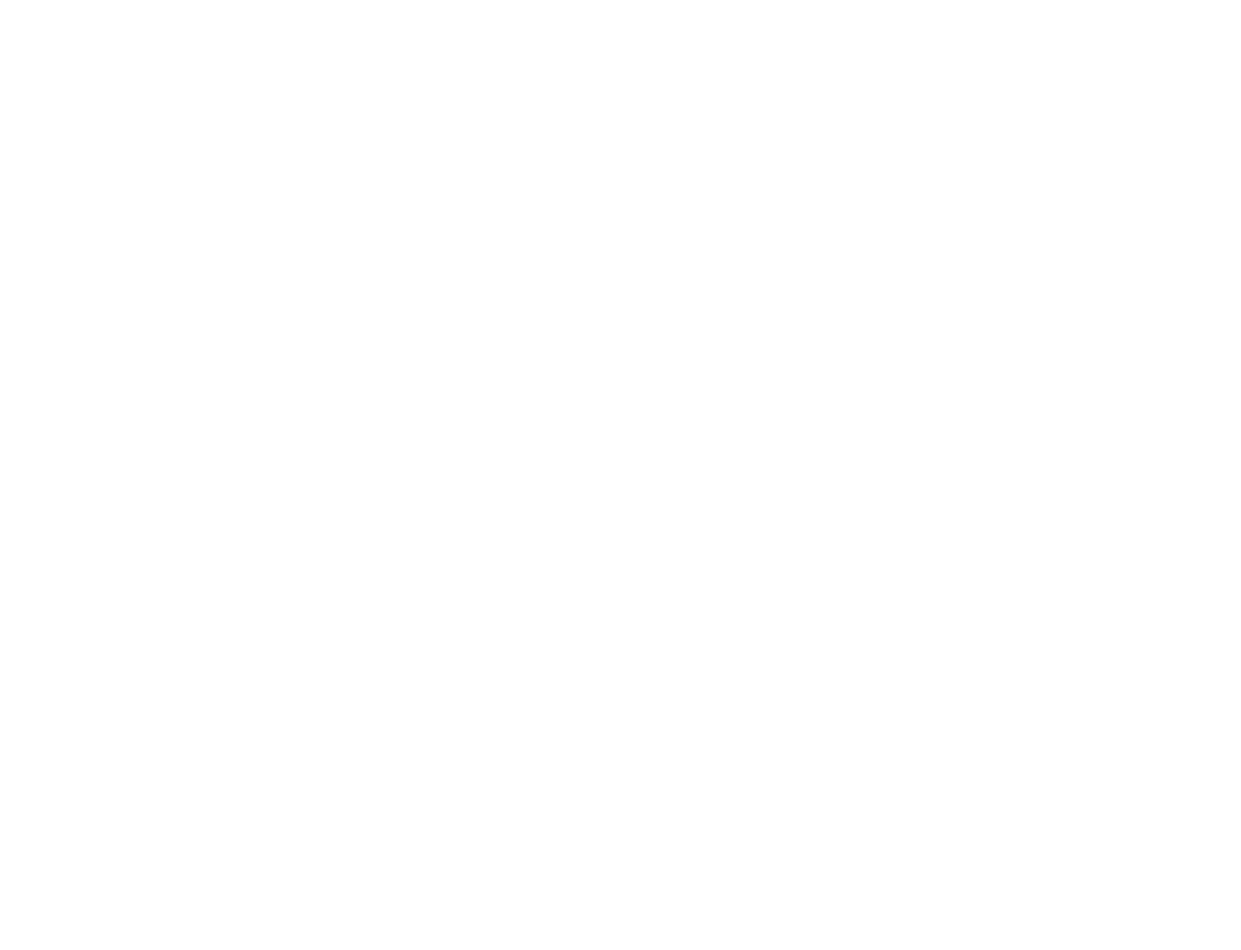
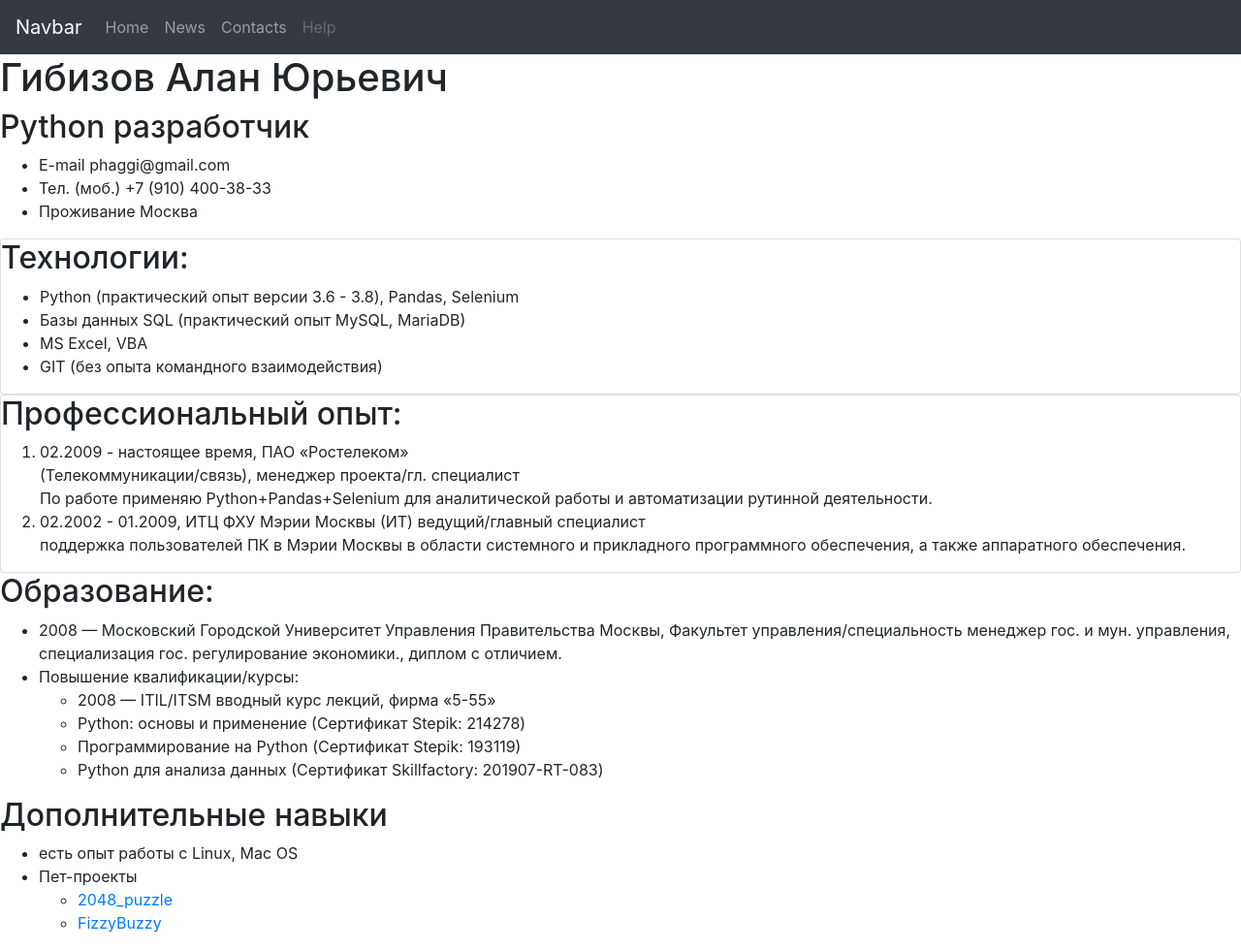
Before and after one commit to phaggi/learnhtml, a plain HTML site: page index.html in a window 1280 px wide. Shown: the whole page at 97% size. Before the commit the page ends 800 px from the top, so only its background shows below. Drawn offline with nearby package versions, Linux system fonts and the light colour scheme.

Commit message:
add navbar and resume body

```diff
--- a/index.html
+++ b/index.html
@@ -17,6 +17,91 @@
 
 </div>
 --->
+<nav class="navbar navbar-expand-lg navbar-dark bg-dark">
+    <a class="navbar-brand" href="#">Navbar</a>
+    <button class="navbar-toggler"
+            type="button"
+            data-toggle="collapse"
+            data-target="#navbarNavAltMarkup"
+            aria-controls="navbarNavAltMarkup"
+            aria-expanded="false"
+            aria-label="Toggle navigation">
+        <span class="navbar-toggler-icon"></span>
+    </button>
+    <div class="collapse navbar-collapse" id="navbarNavAltMarkup">
+        <div class="navbar-nav">
+            <a class="nav-item nav-link" href="#">Home<span class="sr-only">(current)</span></a>
+            <a class="nav-item nav-link" href="#">News</a>
+            <a class="nav-item nav-link" href="#">Contacts</a>
+            <a class="nav-item nav-link disabled" href="#">Help</a>
+        </div>
+    </div>
+
+</nav>
+
+<div class="Jumbotron">
+    <h1>Гибизов Алан Юрьевич</h1>
+    <h2>Python разработчик</h2>
+    <ul>
+        <li>E-mail 	phaggi@gmail.com</li>
+        <li>Тел. (моб.) 	+7 (910) 400-38-33</li>
+        <li>Проживание 	Москва</li>
+    </ul>
+</div>
+<div class="Profile card">
+    <h2>Технологии:</h2>
+    <ul>
+        <li>Python (практический опыт версии 3.6 - 3.8), Pandas, Selenium</li>
+        <li>Базы данных SQL (практический опыт MySQL, MariaDB)</li>
+        <li>MS Excel, VBA</li>
+        <li>GIT (без опыта командного взаимодействия)</li>
+    </ul>
+
+</div>
+<div class="Stats card">
+    <h2>Профессиональный опыт:</h2>
+    <ol>
+        <li>02.2009 - настоящее время, ПАО «Ростелеком»<br>
+        (Телекоммуникации/связь), менеджер проекта/гл. специалист<br>
+            По работе применяю Python+Pandas+Selenium для аналитической работы и автоматизации рутинной деятельности.</li>
+        <li>02.2002 - 01.2009, ИТЦ ФХУ Мэрии Москвы (ИТ) ведущий/главный специалист<br>
+        поддержка пользователей ПК в Мэрии Москвы в области системного и прикладного программного обеспечения, а также аппаратного обеспечения.
+    </ol>
+
+</div>
+<div class="Table">
+    <h2>Образование:</h2>
+    <ul>
+        <li>2008 — Московский Городской Университет Управления Правительства Москвы, Факультет управления/специальность менеджер гос. и мун. управления, специализация гос. регулирование экономики., диплом с отличием.</li>
+        <li>Повышение квалификации/курсы:</li>
+        <ul>
+            <li>2008 — ITIL/ITSM вводный курс лекций, фирма «5-55»</li>
+            <li>Python: основы и применение (Сертификат Stepik: 214278)</li>
+            <li>Программирование на Python (Сертификат Stepik: 193119)</li>
+            <li>Python для анализа данных (Сертификат Skillfactory: 201907-RT-083)</li>
+        </ul>
+    </ul>
+</div>
+<div class="Footer">
+    <h2>Дополнительные навыки</h2>
+    <ul>
+        <li>есть опыт работы с Linux, Mac OS</li>
+        <li>Пет-проекты</li>
+        <ul>
+            <li><a href="https://github.com/phaggi/2048_puzzle">2048_puzzle</a></li>
+            <li><a href="https://github.com/phaggi/FizzyBuzzy">FizzyBuzzy</a></li>
+        </ul>
+
+    </ul>
+</div>
+
+
+
+
+
+
+
+
 
 </body>
 </html>
```
